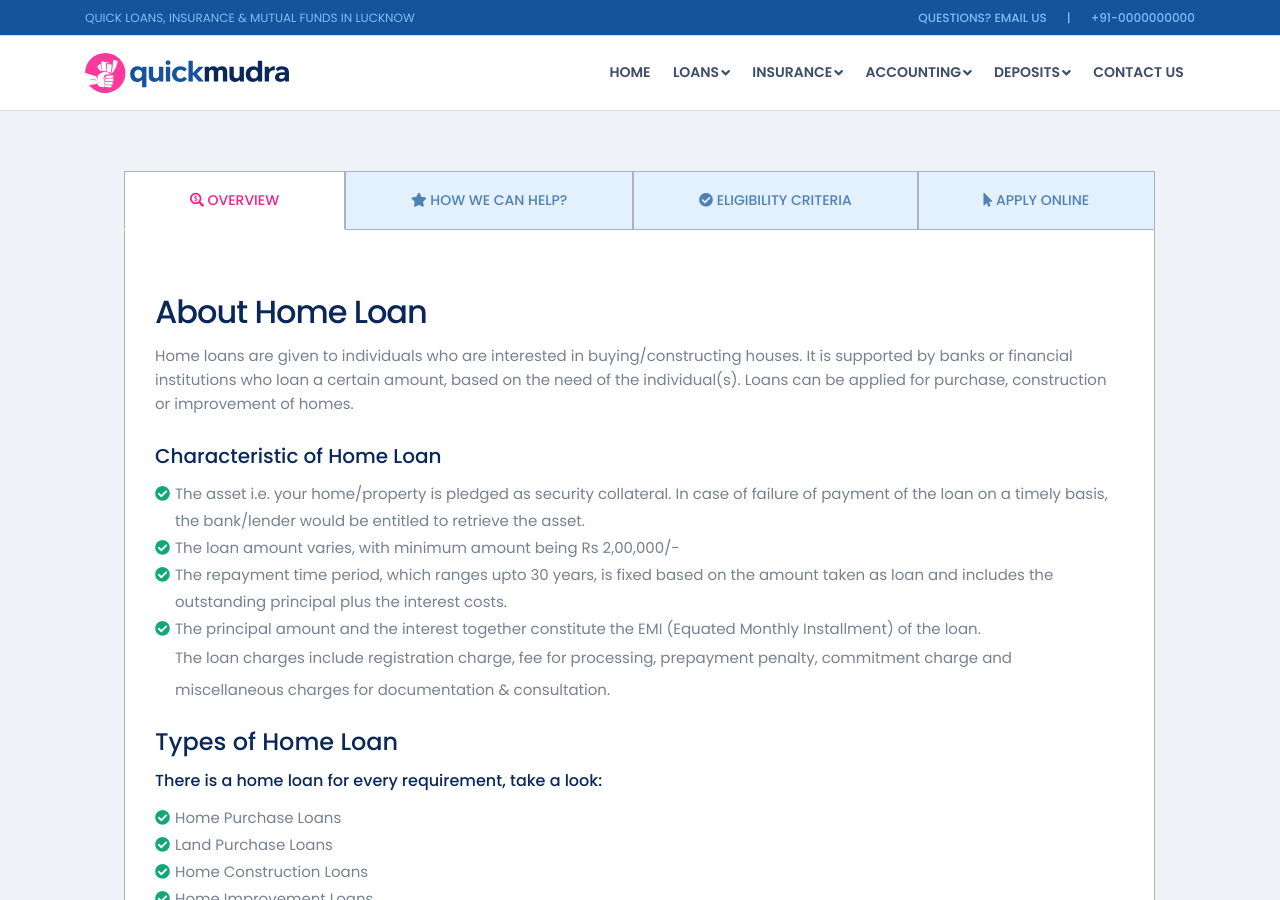
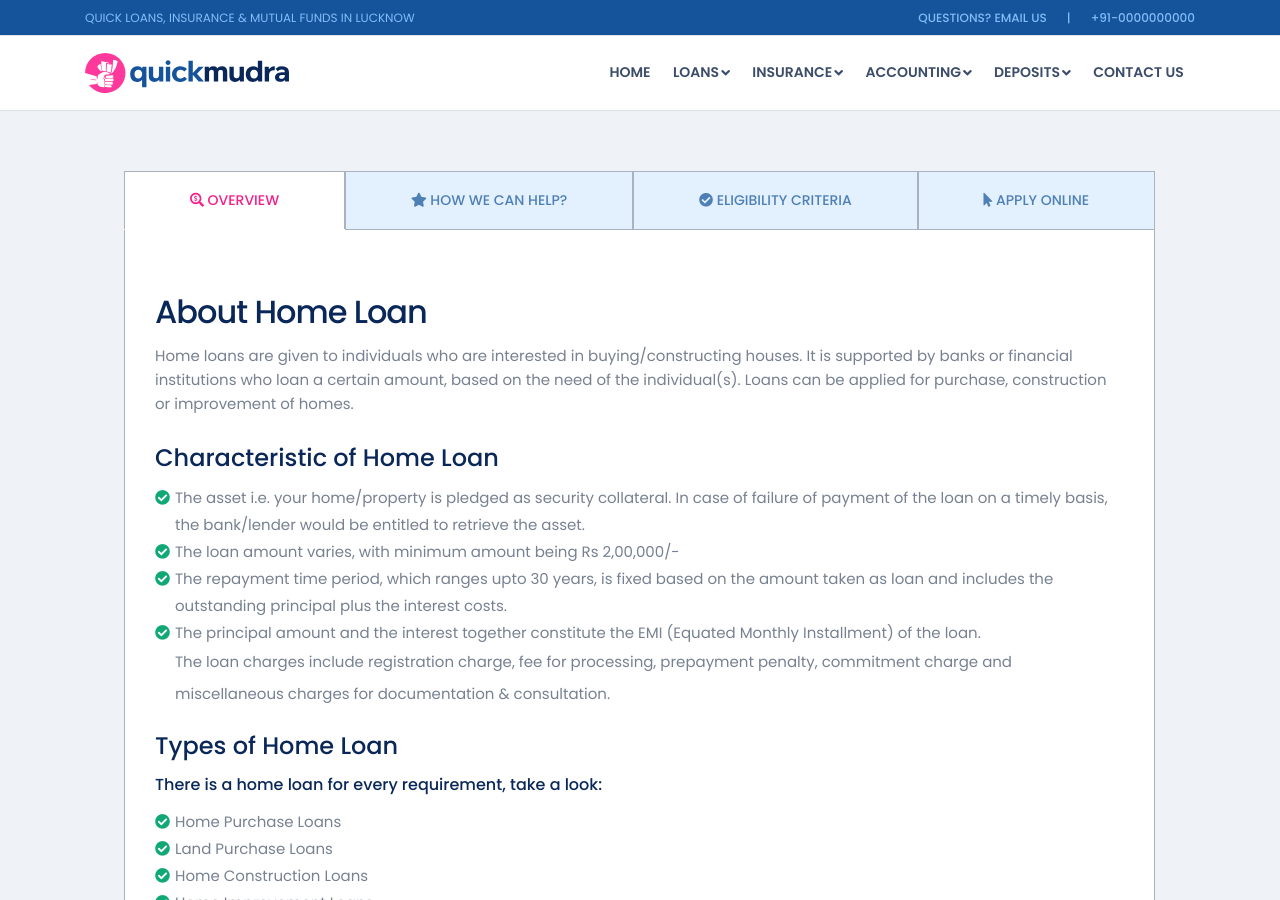
Before and after one commit to jaswinder-singh/creditme, a Jekyll site: the page built from pages/home-loan.html, in a window 1280 px wide and 900 px high. Built offline with Jekyll 4.4.1, drawn with Linux system fonts in a browser that asks for light colours; nearby versions of some CDN libraries.

Commit message:
Update home-loan.html

```diff
--- a/pages/home-loan.html
+++ b/pages/home-loan.html
@@ -34,7 +34,7 @@ permalink: /home-loan
                                 <h1>About Home Loan</h1>
                                 <p>Home loans are given to individuals who are interested in buying/constructing houses. It is supported by banks or financial institutions who loan a certain amount, based on the need of the individual(s). Loans can be applied for purchase, construction or improvement of homes.</p>
 
-                                <h3>Characteristic of Home Loan</h3>
+                                <h2>Characteristic of Home Loan</h2>
                                 <ul class="listnone bullet bullet-check-circle-default">
                                     <li>The asset i.e. your home/property is pledged as security collateral. In case of failure of payment of the loan on a timely basis, the bank/lender would be entitled to retrieve the asset.</li>
                                     <li>The loan amount varies, with minimum amount being Rs 2,00,000/-</li>
@@ -62,7 +62,7 @@ permalink: /home-loan
                                     <li>Cost estimation or valuation report from the bank's (or finance company's) panel CA</li>
                                     <li>Allotment letter of housing board/NOC of the society/builder etc.</li>
                                     <li>Bank statement and salary slips</li>
-                                    <h4>In addition to these, you will have to also submit the following documents:</h4>
+                                    <h4 class="mt10">In addition to these, you will have to also submit the following documents:</h4>
                                     <li>Identity and signature proof - Passport, Pan card, Driving License, Voter ID card, Aadhar card, employee identity card in case of government employees.</li>
                                     <li>Address Proof - Bank statement, Rent Agreement, Voter ID card, Ration card, Passport, Driving License, telephone/electricity/water/credit card bill or Property tax.</li>
                                     <li>Age Proof - Voter ID card, Secondary school leaving certificate (class 10), birth certificate, Passport, Aadhar Card, pension payment order or receipt of LIC policy.</li>
```
